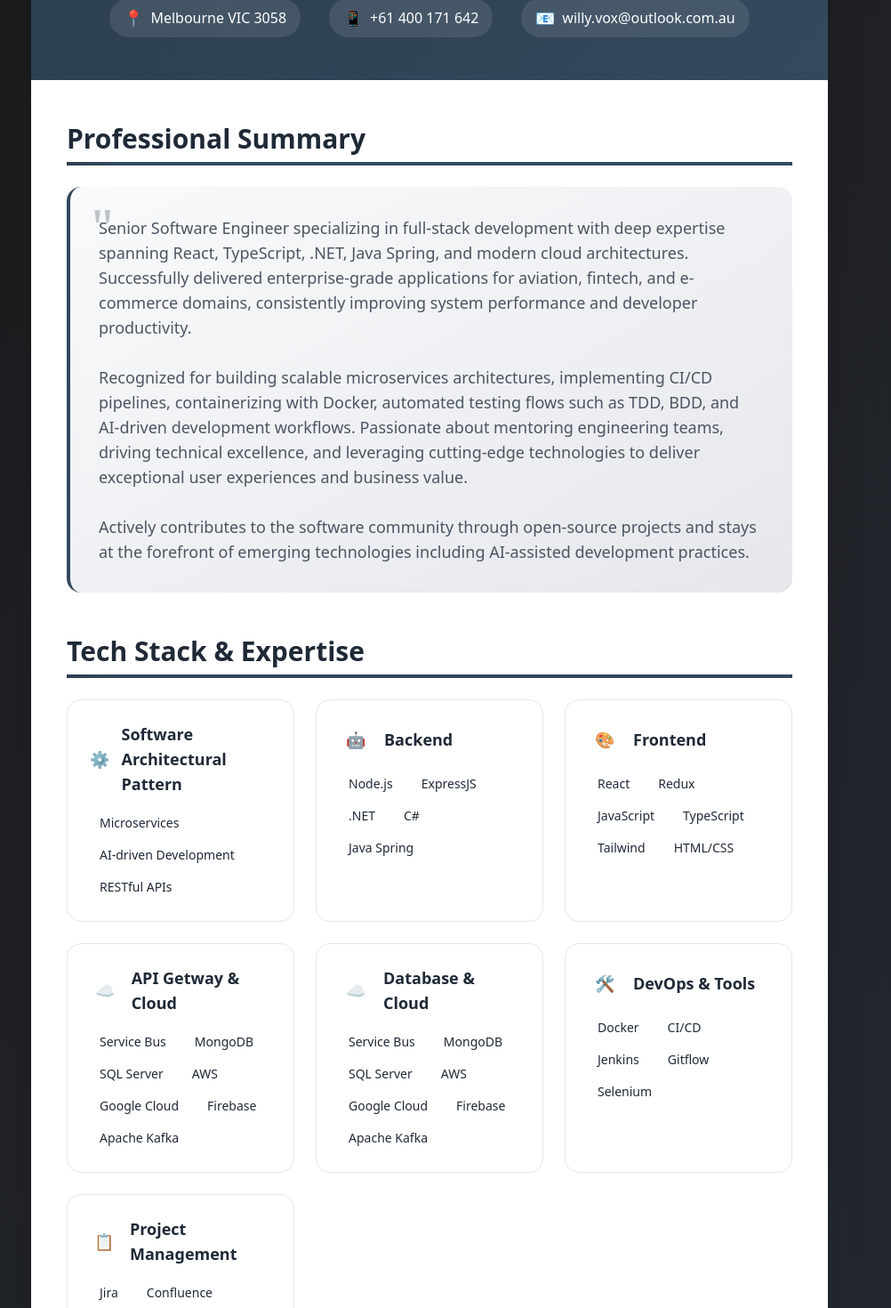
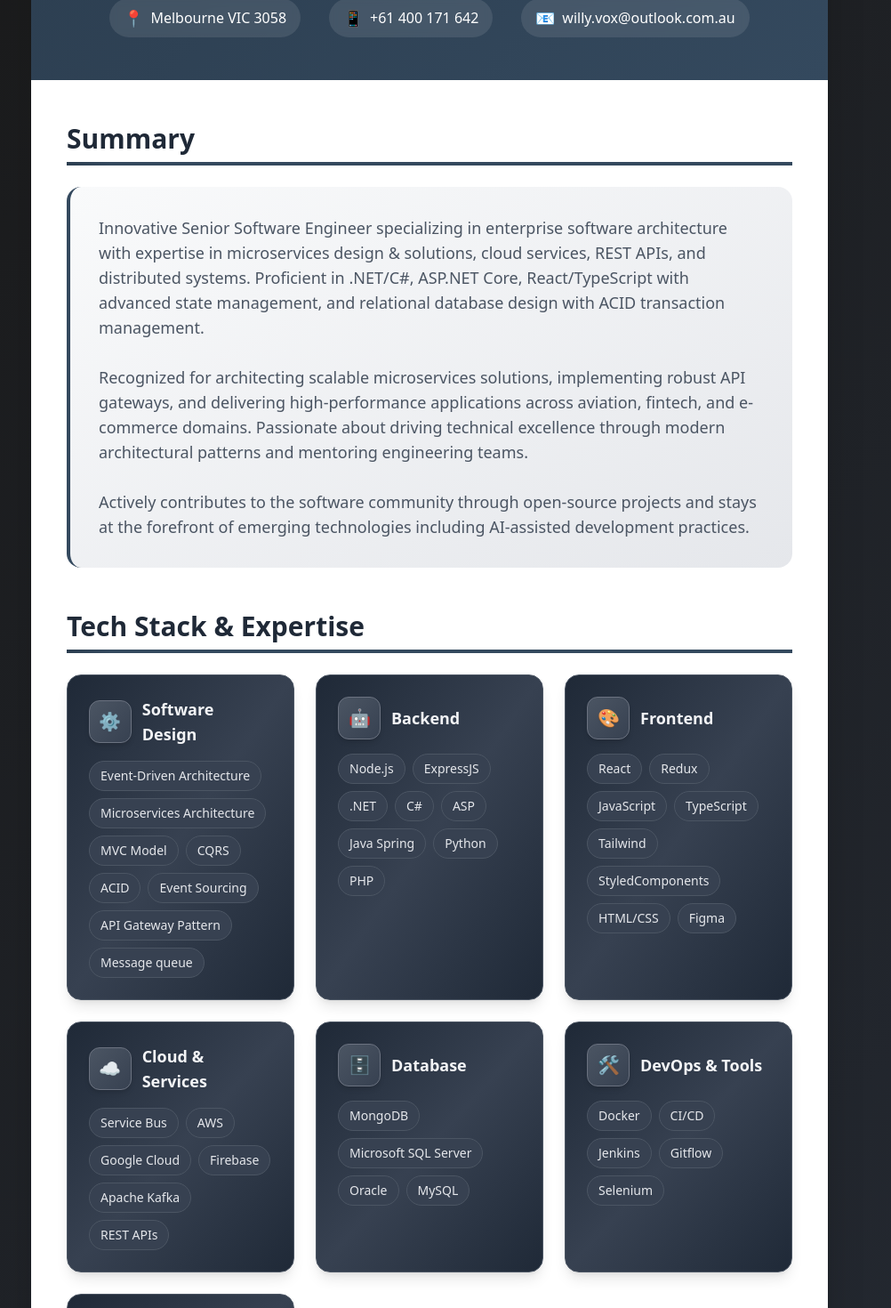
Before and after one commit to WillyVox/willyvox.github.io, a React (Vite) app: page / in a window 1280 px wide. Shown: the part 234-1704 px from the top of the page at 89% size, without its empty margins (157-1159 px from the left). Built offline with nearby package versions, Linux system fonts and the light colour scheme.

Commit message:
update tect stack

```diff
--- a/src/features/data.ts
+++ b/src/features/data.ts
@@ -19,11 +19,12 @@ export const experiences = [
     ],
     skills: [
       'React',
+      'TypeScript',
       'Electron',
-      'TypeScript',
       'Redux',
       'Node.js',
       '.NET',
+      'C#',
       'Java Spring',
       'Docker',
       'Jenkins',
@@ -42,11 +43,14 @@ export const experiences = [
       'Conducted code reviews to enforce quality standards and deployed applications to production environments',
     ],
     skills: [
+      '.NET',
+      'ASP Core',
+      'Node.js',
       'React',
-      'Next.js',
+      'Next',
       'Redux',
+      'TypeScript',
       'Apollo GraphQL',
-      'JavaScript',
       'PHP',
       'Python',
       'MySQL',
@@ -104,7 +108,7 @@ export const projects = [
     title: 'Carro Platform',
     description:
       'A high-traffic e-commerce platform for buying and selling used cars and providing car services.',
-    link: 'https://captain.carro.sg/',
+    link: 'https://carro.co/sg/en',
   },
   {
     title: 'Allianz Motor Insurance',
@@ -120,71 +124,73 @@ export const projects = [
 ];
 
 export const techStack: Record<string, ITechStackCategory> = {
-  'Software Architectural Pattern': {
+  'Software Design': {
     icon: '⚙️',
-    color: 'fuchsia',
-    technologies: ['Microservices', 'AI-driven Development', 'RESTful APIs'],
+    technologies: [
+      'Event-Driven Architecture',
+      'Microservices Architecture',
+      'MVC Model',
+      'CQRS',
+      'ACID',
+      'Event Sourcing',
+      'API Gateway Pattern',
+      'Message queue',
+    ],
   },
   Backend: {
     icon: '🤖',
-    color: 'red',
-    technologies: ['Node.js', 'ExpressJS', '.NET', 'C#', 'Java Spring'],
+    technologies: [
+      'Node.js',
+      'ExpressJS',
+      '.NET',
+      'C#',
+      'ASP',
+      'Java Spring',
+      'Python',
+      'PHP',
+    ],
   },
   Frontend: {
     icon: '🎨',
-    color: 'blue',
     technologies: [
       'React',
       'Redux',
       'JavaScript',
       'TypeScript',
       'Tailwind',
+      'StyledComponents',
       'HTML/CSS',
+      'Figma',
     ],
   },
-  'API Getway & Cloud': {
+  'Cloud & Services': {
     icon: '☁️',
-    color: 'purple',
     technologies: [
       'Service Bus',
-      'MongoDB',
-      'SQL Server',
       'AWS',
       'Google Cloud',
       'Firebase',
       'Apache Kafka',
+      'REST APIs',
     ],
   },
-  'Database & Cloud': {
-    icon: '☁️',
-    color: 'purple',
-    technologies: [
-      'Service Bus',
-      'MongoDB',
-      'SQL Server',
-      'AWS',
-      'Google Cloud',
-      'Firebase',
-      'Apache Kafka',
-    ],
+  Database: {
+    icon: '🗄️',
+    technologies: ['MongoDB', 'Microsoft SQL Server', 'Oracle', 'MySQL'],
   },
   'DevOps & Tools': {
     icon: '🛠️',
-    color: 'violet',
     technologies: ['Docker', 'CI/CD', 'Jenkins', 'Gitflow', 'Selenium'],
   },
   'Project Management': {
     icon: '📋',
-    color: 'pink',
     technologies: ['Jira', 'Confluence', 'Agile', 'Scrum'],
   },
 };
 
 export const summary = {
-  first:
-    'Senior Software Engineer specializing in full-stack development with deep expertise spanning React, TypeScript, .NET, Java Spring, and modern cloud architectures. Successfully delivered enterprise-grade applications for aviation, fintech, and e-commerce domains, consistently improving system performance and developer productivity.',
-  second:
-    'Recognized for building scalable microservices architectures, implementing CI/CD pipelines, containerizing with Docker, automated testing flows such as TDD, BDD, and AI-driven development workflows. Passionate about mentoring engineering teams, driving technical excellence, and leveraging cutting-edge technologies to deliver exceptional user experiences and business value.',
+  first: `Innovative Senior Software Engineer specializing in enterprise software architecture with expertise in microservices design & solutions, cloud services, REST APIs, and distributed systems. Proficient in .NET/C#, ASP.NET Core, React/TypeScript with advanced state management, and relational database design with ACID transaction management.`,
+  second: `Recognized for architecting scalable microservices solutions, implementing robust API gateways, and delivering high-performance applications across aviation, fintech, and e-commerce domains. Passionate about driving technical excellence through modern architectural patterns and mentoring engineering teams.`,
   third:
     'Actively contributes to the software community through open-source projects and stays at the forefront of emerging technologies including AI-assisted development practices.',
 };
--- a/src/features/experience/Experience.tsx
+++ b/src/features/experience/Experience.tsx
@@ -43,9 +43,8 @@ function Experience() {
             {exp.skills.map((skill, skillIndex) => (
               <span
                 key={skillIndex}
-                className="rounded-sm bg-gradient-to-r from-[#2c3e50] to-[#34495e] px-3 py-1 text-sm font-medium text-white transition-all duration-300 hover:shadow-md hover:shadow-[#667eea]/40"
+                className="rounded-sm bg-gradient-to-r from-[#2c3e50] to-[#34495e] px-3 py-1 text-sm font-medium text-white transition-all duration-300"
               >
-                {/* linear-gradient(135deg, #2c3e50 0%, #34495e 100%); */}
                 {skill}
               </span>
             ))}
--- a/src/features/interface.ts
+++ b/src/features/interface.ts
@@ -5,7 +5,6 @@ export interface IContactInfo {
 
 export interface ITechStackCategory {
   icon: string;
-  color: string;
   technologies: string[];
 }
 
--- a/src/features/resume/Resume.tsx
+++ b/src/features/resume/Resume.tsx
@@ -9,7 +9,7 @@ import Project from '../project/Project';
 
 const ProfessionalCV: React.FC = () => {
   return (
-    <div className="min-h-screen p-8 font-sans text-gray-800">
+    <div className="min-h-screen font-sans text-gray-800 md:p-8">
       <div className="relative mx-auto max-w-4xl overflow-hidden rounded-2xl bg-white shadow-2xl">
         {/* Header */}
         <Header />
--- a/src/features/summary/Summary.tsx
+++ b/src/features/summary/Summary.tsx
@@ -4,11 +4,9 @@ import Separate from '../separate/Separate';
 function Summary() {
   return (
     <section className="mb-12">
-      <Separate title="Professional Summary" />
+      <Separate title="Summary" />
       <div className="relative rounded-2xl border-l-4 border-[#34495e] bg-gradient-to-br from-gray-50 to-gray-200 p-6 lg:p-8">
-        <div className="absolute left-6 top-4 font-serif text-6xl text-[#34495e]/30">
-          "
-        </div>
+        <div className="absolute left-6 top-4 font-serif text-6xl text-[#34495e]/30"></div>
         <div className="relative z-10 text-base leading-relaxed text-gray-600 lg:text-lg">
           {summary.first}
           <br />
--- a/src/features/techstack/TechStack.tsx
+++ b/src/features/techstack/TechStack.tsx
@@ -9,15 +9,15 @@ function TechStack() {
         {Object.entries(techStack).map(([category, data]) => (
           <div
             key={category}
-            className={`bg-gradient-to-br from-${data.color}-50 to-${data.color}-100 rounded-2xl border p-6 border-${data.color}-200 transition-all duration-300 hover:shadow-lg`}
+            className="rounded-2xl border border-gray-600 bg-gradient-to-br from-gray-800 via-gray-700 to-gray-800 p-6 shadow-lg transition-all duration-300 hover:scale-105 hover:border-gray-500 hover:shadow-xl"
           >
             <div className="mb-4 flex items-center gap-3">
-              <div
-                className={`h-10 w-10 bg-gradient-to-br from-${data.color}-500 to-${data.color}-600 flex items-center justify-center rounded-lg`}
-              >
-                <span className="text-lg text-white">{data.icon}</span>
+              <div className="flex h-12 w-12 items-center justify-center rounded-xl border border-gray-500 bg-gradient-to-br from-gray-600 to-gray-700 shadow-md">
+                <span className="text-xl text-white drop-shadow-sm">
+                  {data.icon}
+                </span>
               </div>
-              <h3 className="text-lg font-semibold text-gray-800">
+              <h3 className="text-lg font-semibold text-gray-100">
                 {category}
               </h3>
             </div>
@@ -25,7 +25,7 @@ function TechStack() {
               {data.technologies.map(tech => (
                 <span
                   key={tech}
-                  className={`bg-${data.color}-100 text-${data.color}-800 rounded-full px-3 py-1 text-sm font-medium`}
+                  className="rounded-full border border-gray-600 bg-gray-700 px-3 py-1.5 text-sm font-medium text-gray-200 transition-all duration-200 hover:border-gray-500 hover:bg-gray-600 hover:text-white"
                 >
                   {tech}
                 </span>
```
